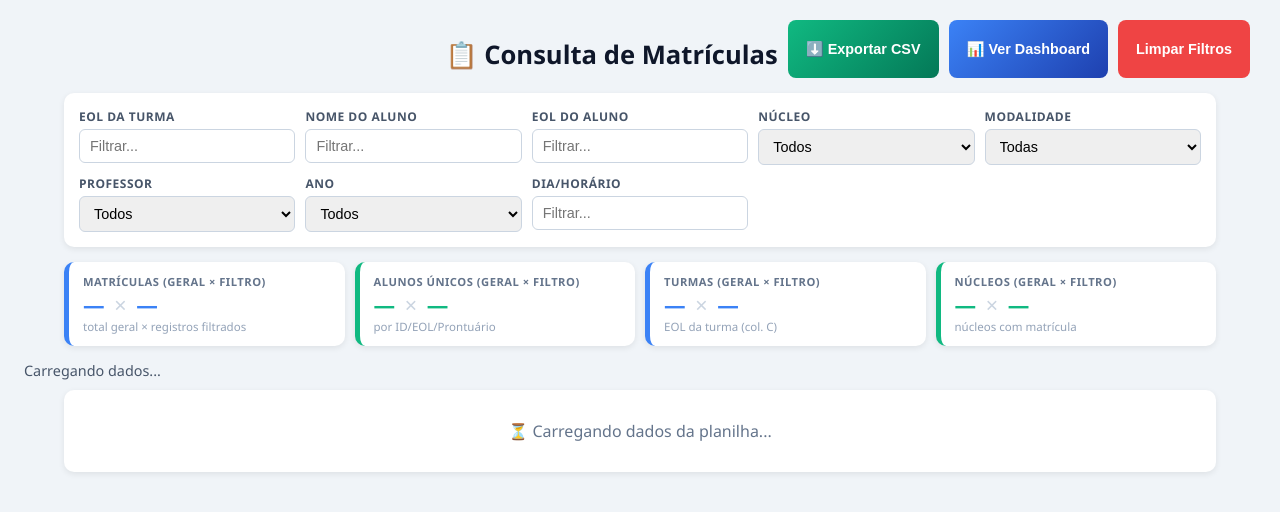
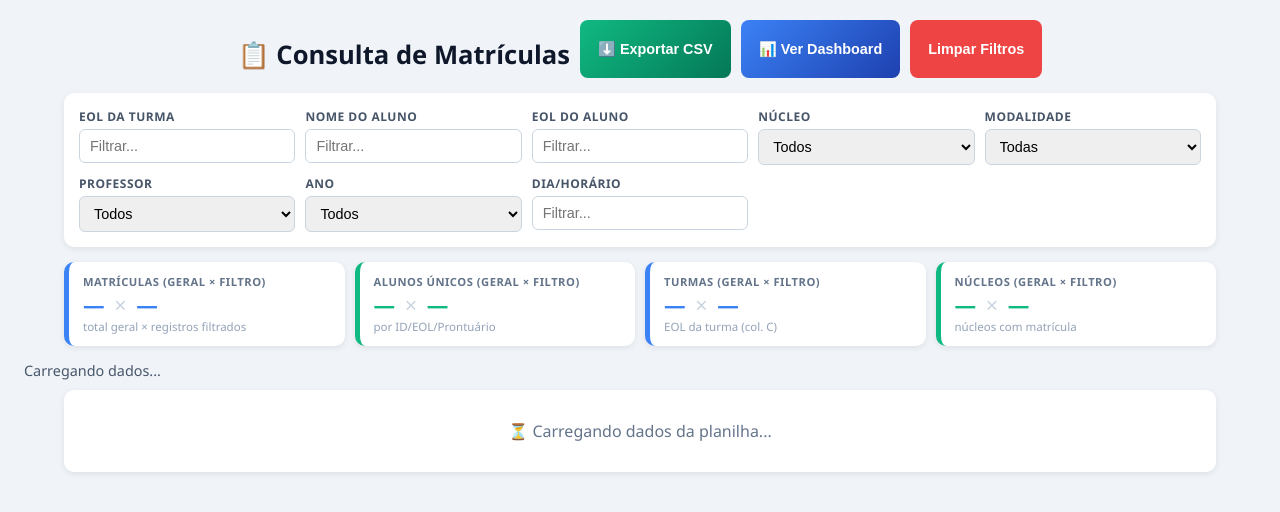
Before and after one commit to leandrosarno/sige-du, a plain HTML site: page busca_matriculas.html in a window 1280 px wide. Drawn offline with nearby package versions, Linux system fonts and the light colour scheme; a script that the page names is missing.

Commit message:
Update busca_matriculas.html

```diff
--- a/busca_matriculas.html
+++ b/busca_matriculas.html
@@ -12,7 +12,7 @@
   .subtitle { text-align:center; color:#64748b; font-size:0.9rem; margin-bottom:20px; }
   .container { max-width:1400px; margin:0 auto; }
 
-  .topbar { display:flex; gap:10px; justify-content:flex-end; margin-bottom:15px; flex-wrap:wrap; }
+  .topbar { display:flex; gap:10px; justify-content:center; margin-bottom:15px; flex-wrap:wrap; }
   .btn { border:none; padding:10px 18px; border-radius:8px; font-size:0.9rem; font-weight:600; cursor:pointer;
     display:inline-flex; align-items:center; gap:6px; transition:transform .15s, box-shadow .15s; }
   .btn:hover { transform:translateY(-1px); box-shadow:0 4px 10px rgba(0,0,0,.15); }
```
